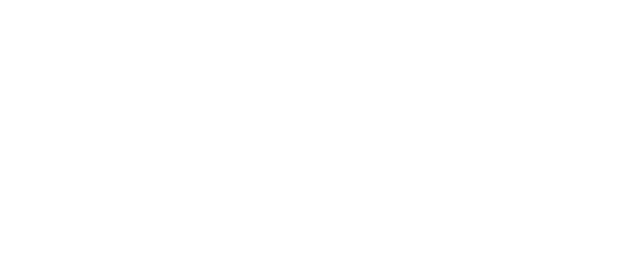
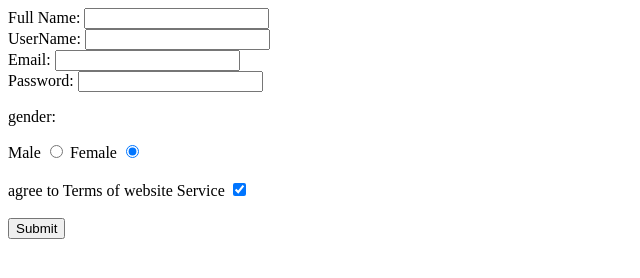
Before and after one commit to shayan-hm/html-project, a plain HTML site: page index.html in a window 1280 px wide. Shown: the whole page, without its empty margins (0-640 px from the left). Drawn offline with Linux system fonts and the light colour scheme.

Commit message:
add html file

```diff
--- a/index.html
+++ b/index.html
@@ -6,6 +6,33 @@
     <title>Document</title>
   </head>
   <body>
-    <h1></h1>
+    <form action="#">
+      <nav></nav>
+      <label for="fullname">Full Name:</label>
+      <input type="text" id="fullname" name="fullname" />
+      <br />
+      <label for="username">UserName:</label>
+      <input type="text" id="username" name="username" />
+      <br />
+      <label for="email">Email:</label>
+      <input type="email" name="email" id="email" />
+      <br />
+      <label for="password">Password:</label>
+      <input type="password" name="password" id="password" />
+      <br />
+      <p>gender:</p>
+
+      <label for="male">Male</label>
+      <input type="radio" name="gender" id="male" value="male" />
+      <label for="female">Female</label>
+      <input type="radio" name="gender" id="female" value="female" checked />
+      <br />
+      <br />
+      <label for="checkbox">agree to Terms of website Service</label>
+      <input type="checkbox" name="checkbox" id="checkbox" checked />
+      <br />
+      <br />
+      <button type="submit">Submit</button>
+    </form>
   </body>
 </html>
```
